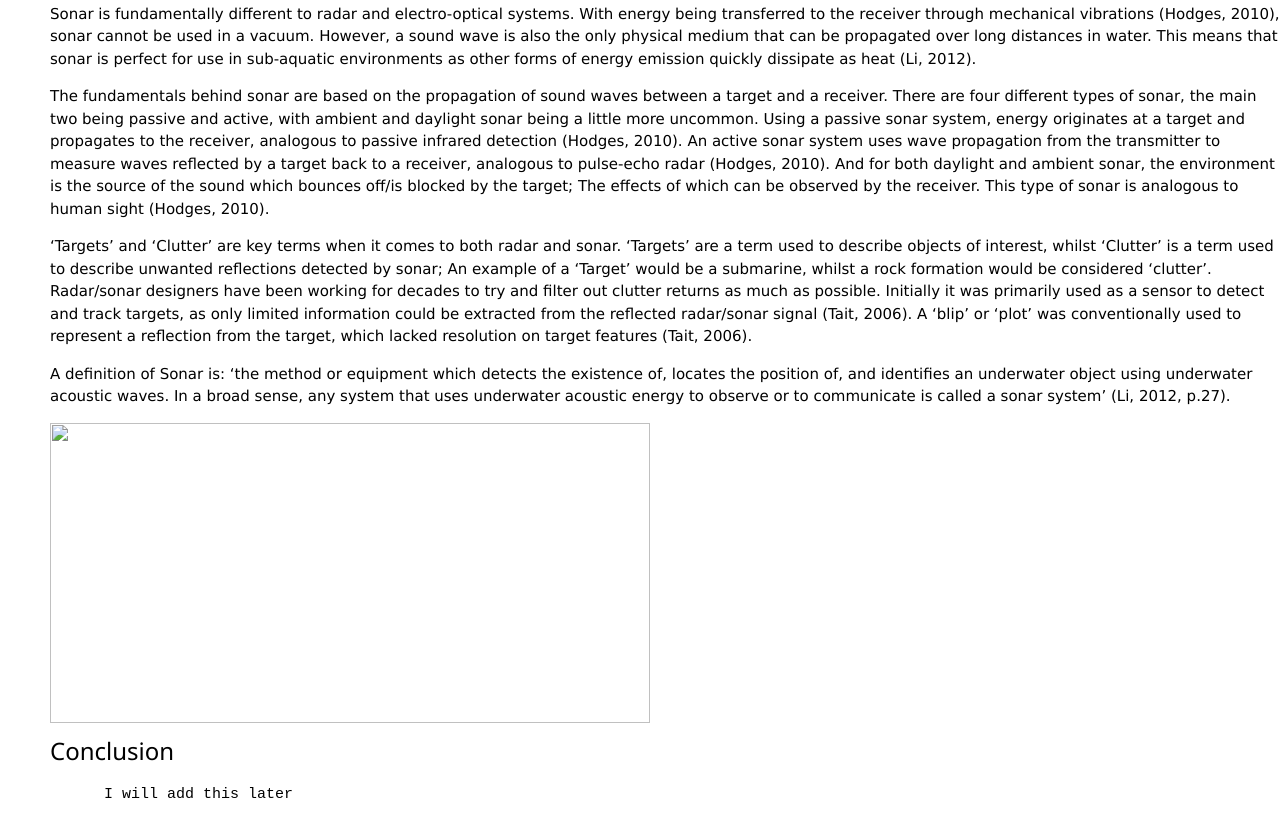
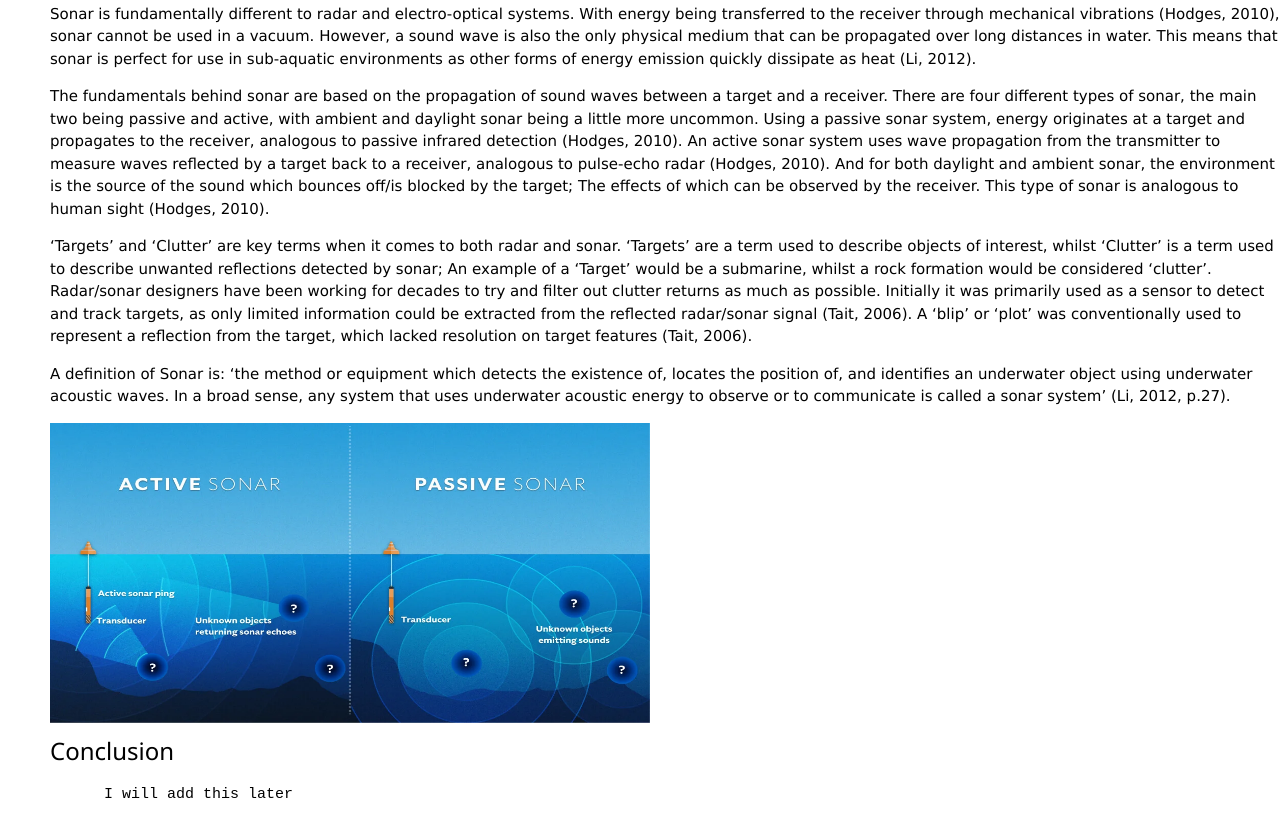
Before and after one commit to FEPSFY6804232/FY6804232, a plain HTML site: page index.html in a window 1280 px wide. Shown: the part 908-1744 px from the top of the page. Drawn offline with nearby package versions, Linux system fonts and the light colour scheme.

Commit message:
Update index.html

```diff
--- a/index.html
+++ b/index.html
@@ -95,7 +95,7 @@
     </pre>
       </p>
 
-      <img src="Active vs Passive.wpeg" width="600" height="300">
+            <img src="Active vs Passive Sonar.webp" width="600" height="300">
 
     <h3 id="Conclusion">Conclusion</h3>
 
```
